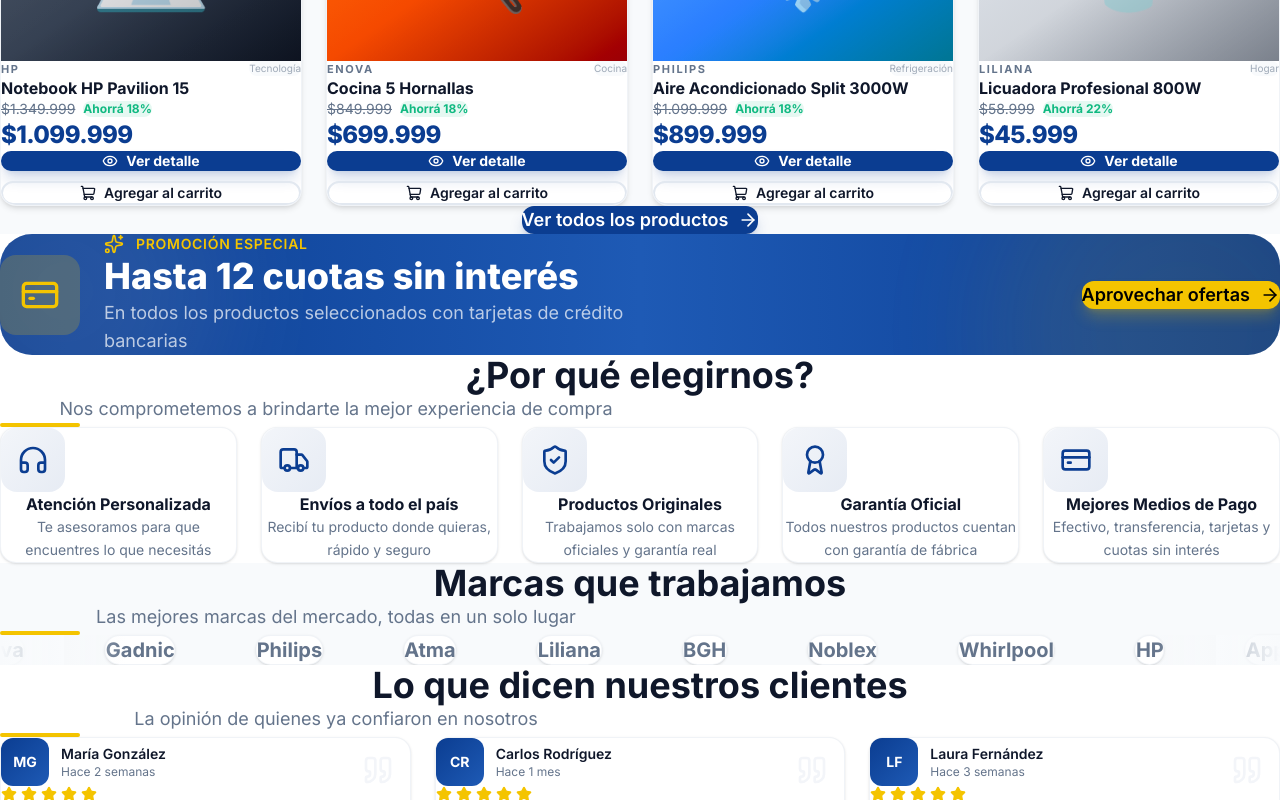
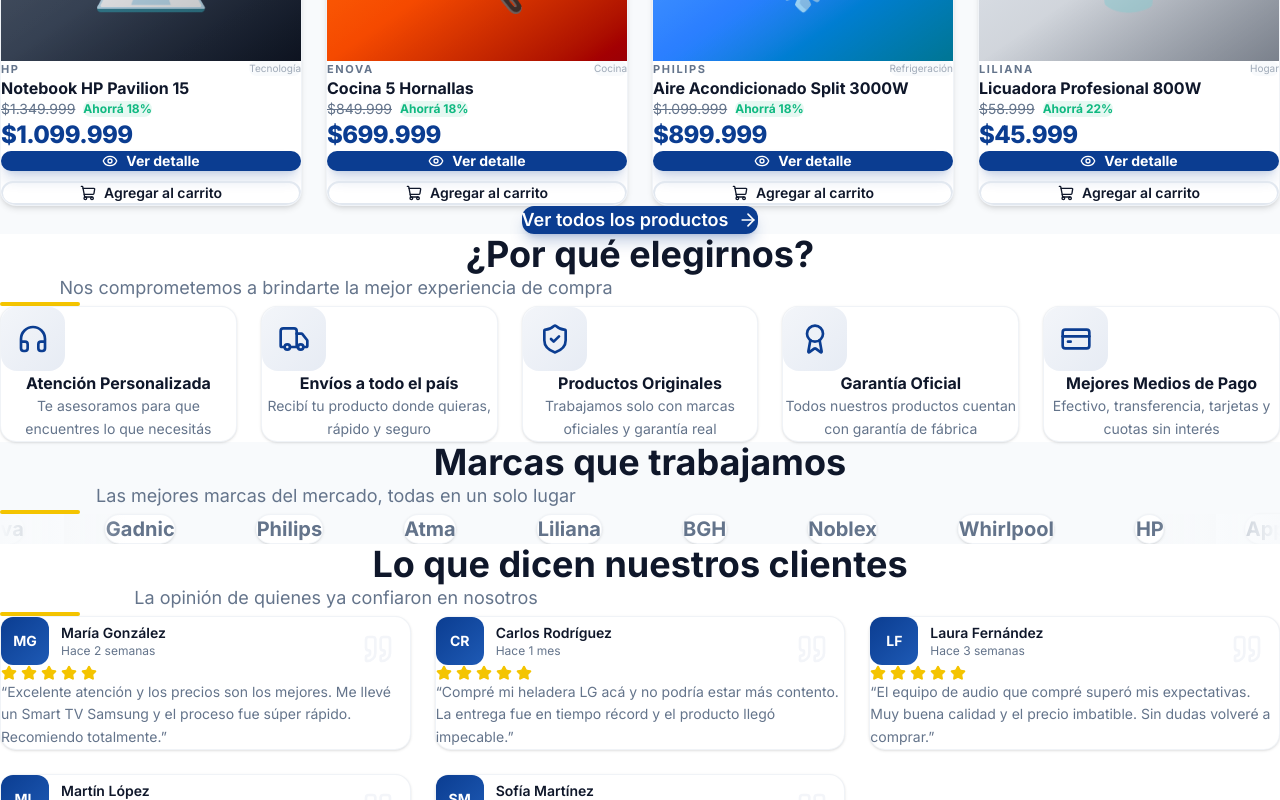
Before and after one commit to luccamm1/electro-best, a Next.js app: page / in a window 1280 px wide. Shown: the part 1800-2600 px from the top of the page. Built offline with nearby package versions, Linux system fonts and the light colour scheme.

Commit message:
Remove PromoBanner section

```diff
--- a/src/app/page.tsx
+++ b/src/app/page.tsx
@@ -1,7 +1,6 @@
 import Hero from "@/components/home/Hero";
 import Categories from "@/components/home/Categories";
 import FeaturedProducts from "@/components/home/FeaturedProducts";
-import PromoBanner from "@/components/home/PromoBanner";
 import Benefits from "@/components/home/Benefits";
 import BrandsCarousel from "@/components/home/BrandsCarousel";
 import Testimonials from "@/components/home/Testimonials";
@@ -12,7 +11,6 @@
       <Hero />
       <Categories />
       <FeaturedProducts />
-      <PromoBanner />
       <Benefits />
       <BrandsCarousel />
       <Testimonials />
```
